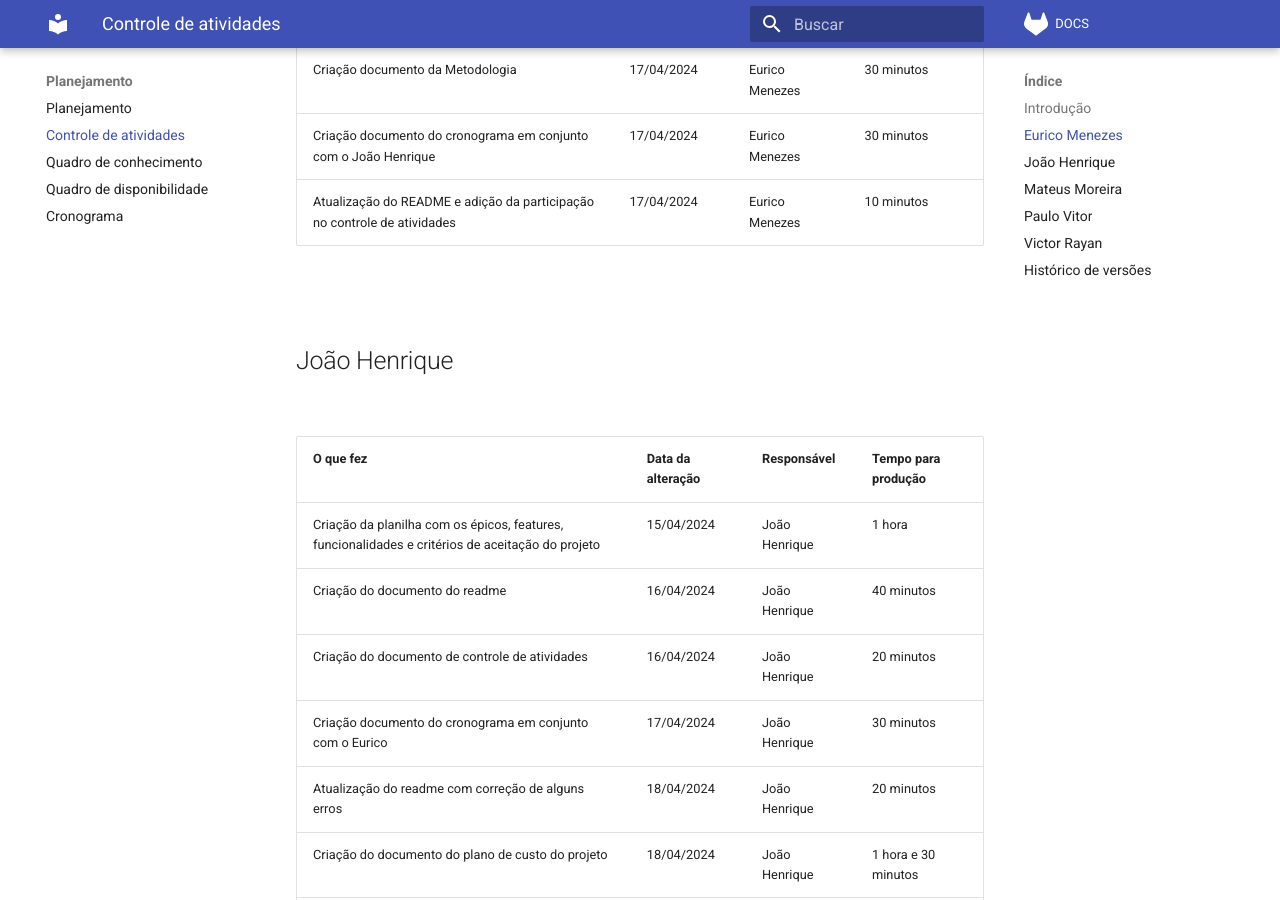
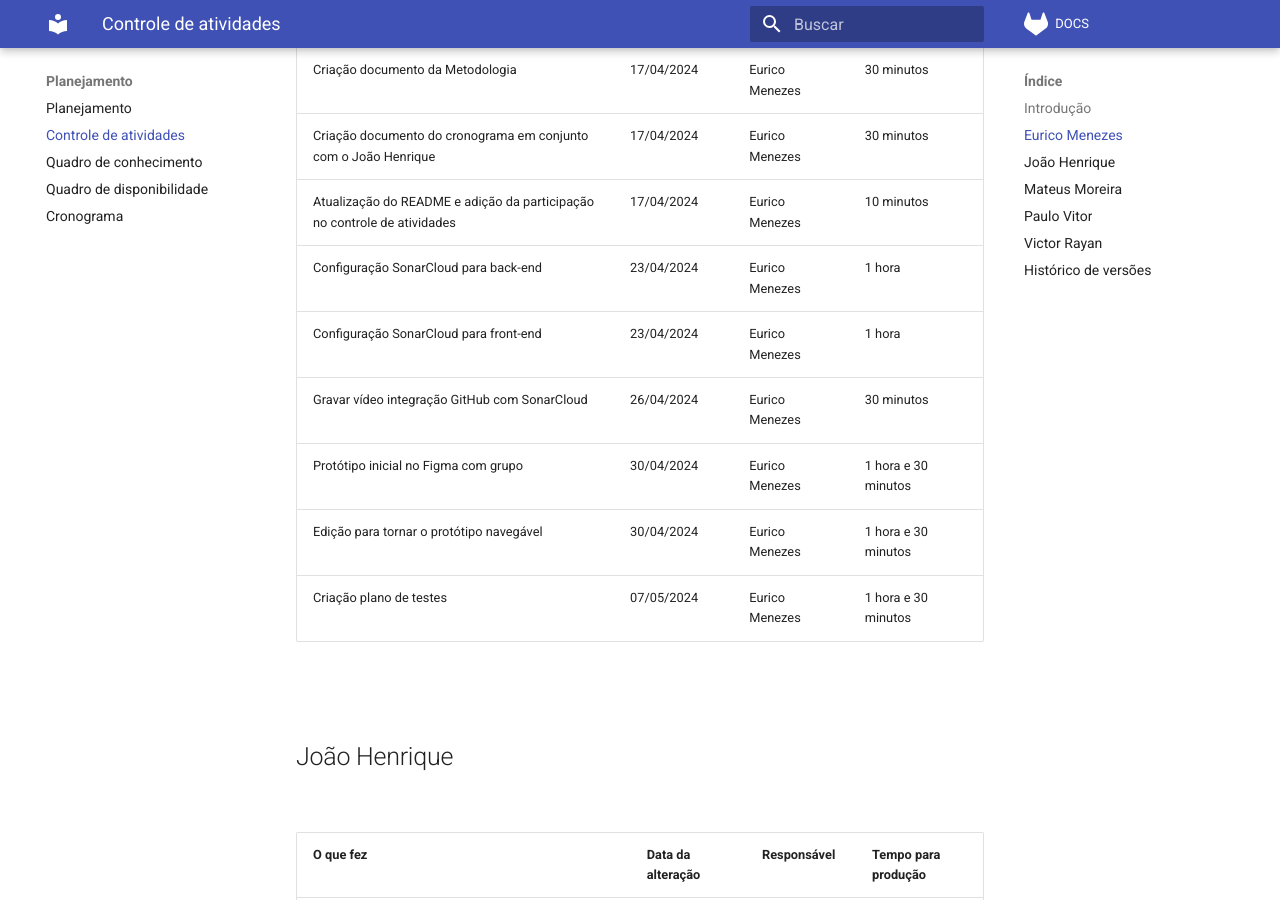
Before and after one commit to Simula-Fin/DOCS, an MkDocs documentation site: the page built from docs/projectControl/controleDeAtividade.md, in a window 1280 px wide and 900 px high, scrolled down 497 px. Built offline with MkDocs 1.6.1 and Material for MkDocs 9.7.7, drawn with Linux system fonts in a browser that asks for light colours; comment, search, counter and statistics services are not loaded.

Commit message:
Update controleDeAtividade.md

```diff
--- a/docs/projectControl/controleDeAtividade.md
+++ b/docs/projectControl/controleDeAtividade.md
@@ -13,6 +13,13 @@
 | Criação documento da Metodologia                                         | 17/04/2024            | Eurico Menezes  | 30 minutos              |
 | Criação documento do cronograma em conjunto com o João Henrique          | 17/04/2024            | Eurico Menezes  | 30 minutos              |
 | Atualização do README e adição da participação no controle de atividades | 17/04/2024            | Eurico Menezes  | 10 minutos              |
+| Configuração SonarCloud para back-end                                    | 23/04/2024            | Eurico Menezes  | 1 hora                  |
+| Configuração SonarCloud para front-end                                   | 23/04/2024            | Eurico Menezes  | 1 hora                  |
+| Gravar vídeo integração GitHub com SonarCloud                            | 26/04/2024            | Eurico Menezes  | 30 minutos              |
+| Protótipo inicial no Figma com grupo                                     | 30/04/2024            | Eurico Menezes  | 1 hora e 30 minutos     |
+| Edição para tornar o protótipo navegável                                 | 30/04/2024            | Eurico Menezes  | 1 hora e 30 minutos     |
+| Criação plano de testes                                                  | 07/05/2024            | Eurico Menezes  | 1 hora e 30 minutos     |
+
 
 <br>
 
```
